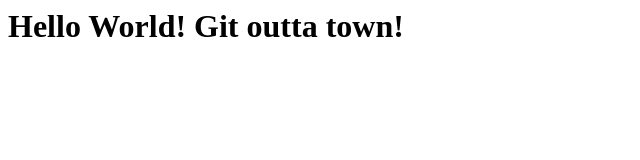
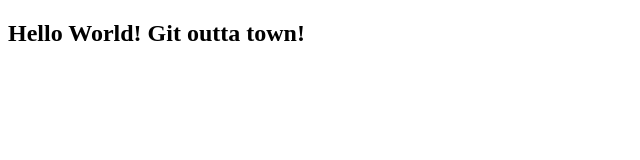
Before and after one commit to elpadi/BlackJackApp, a plain HTML site: page index.html in a window 1280 px wide. Shown: the whole page, without its empty margins (0-640 px from the left). Drawn offline with Linux system fonts and the light colour scheme.

Commit message:
HTML tags around the heading
Do not write commit text on line 2.
# Lines that begin with a hash are ignored.
Here we can have extra info about this commit.

```diff
--- a/index.html
+++ b/index.html
@@ -1 +1,9 @@
-<h1>Hello World! Git outta town!</h1>
+<!doctype html>
+<html>
+	<head>
+		<title>Git Practice</title>
+	</head>
+	<body>
+		<h2>Hello World! Git outta town!</h2>
+	</body>
+</html>
```
